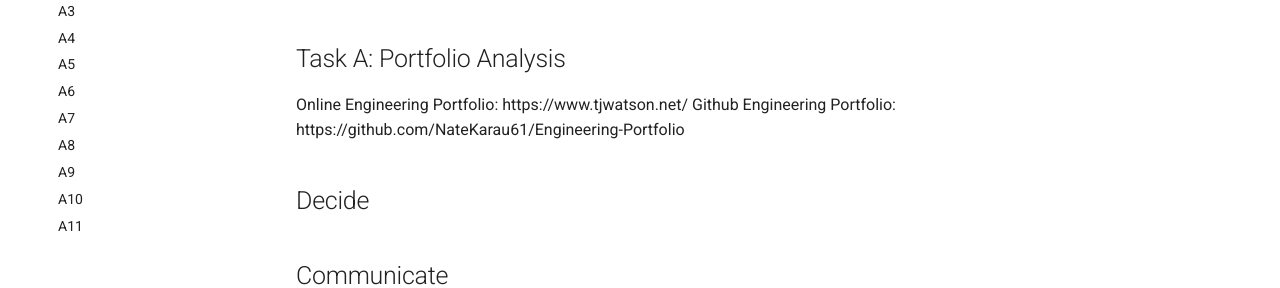
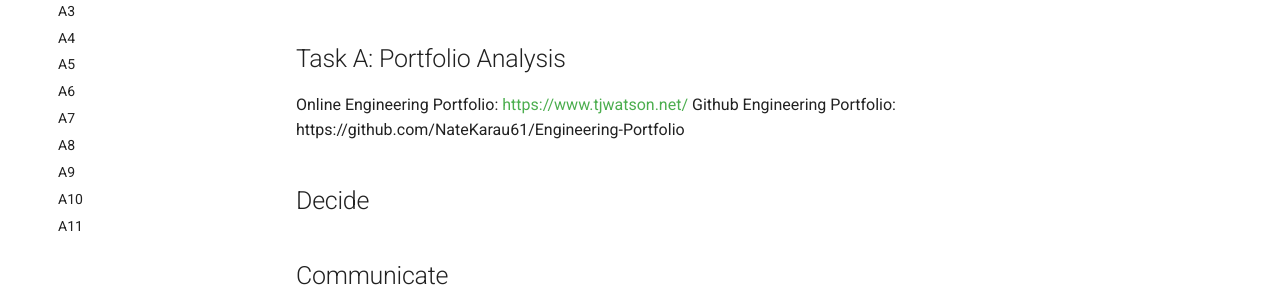
Before and after one commit to jcasillaspad/MEGR2157-Portfolio, an MkDocs documentation site: the page built from docs/assignments/A01/index.md, in a window 1280 px wide. Shown: the part 289-577 px from the top of the page. Built offline with MkDocs 1.6.1 and Material for MkDocs 9.7.7, drawn with Linux system fonts in a browser that asks for light colours; part of the change alters nothing that is shown.

```diff
--- a/docs/assignments/A01/index.md
+++ b/docs/assignments/A01/index.md
@@ -5,7 +5,7 @@
 
 ## Analyze
 ## Task A: Portfolio Analysis
-Online Engineering Portfolio: https://www.tjwatson.net/
+Online Engineering Portfolio: [https://www.tjwatson.net/](https://jacobschwartz.framer.ai/projects/independent)
 Github Engineering Portfolio: https://github.com/NateKarau61/Engineering-Portfolio
 
 
```
